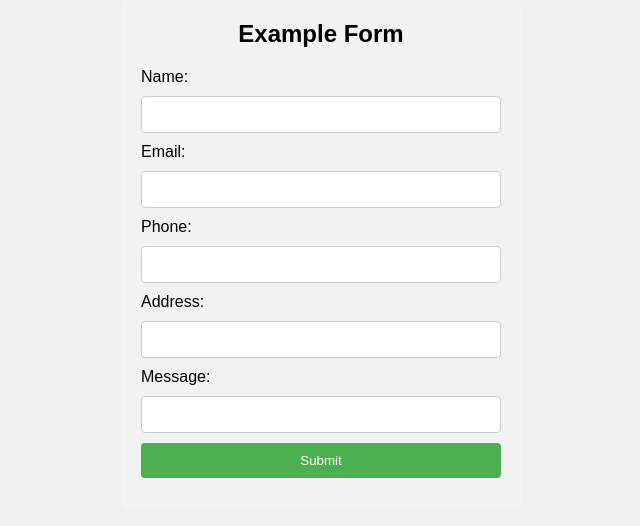
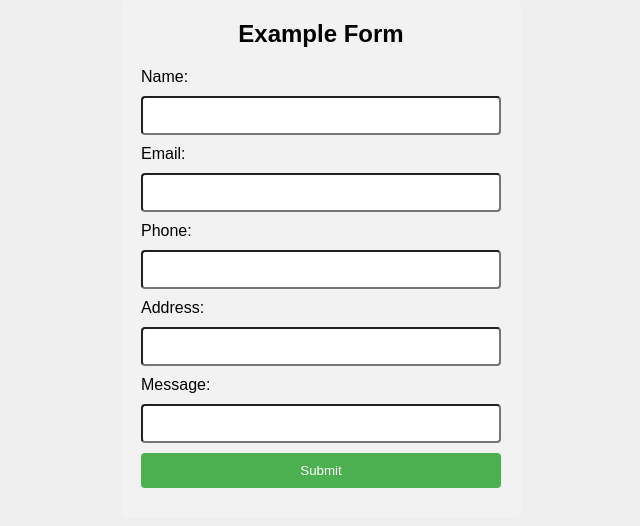
Before and after one commit to ShiyamS/Angular-13, an Angular app: page /Home in a window 1280 px wide. Shown: the top 526 px of the page, without its empty margins (319-959 px from the left). Built offline with nearby package versions, Linux system fonts and the light colour scheme.

Commit message:
Form - Template Validation

```diff
--- a/src/app/app.component.css
+++ b/src/app/app.component.css
@@ -99,7 +99,7 @@ li a:hover {
 .form-container input[type="text"] {
   width: 100%;
   padding: 10px;
-  border: 1px solid #ccc;
+  /* border: 1px solid #ccc; */
   border-radius: 4px;
   box-sizing: border-box;
 }
@@ -117,3 +117,12 @@ li a:hover {
 .form-container input[type="submit"]:hover {
   background-color: #45a049;
 }
+
+input.ng-touched.ng-invalid {
+  /* background-color: red; */
+  border: red 1px solid;
+}
+
+small {
+  color: red;
+}
--- a/src/app/app.component.html
+++ b/src/app/app.component.html
@@ -75,10 +75,16 @@
   <h2>Example Form</h2>
   <form (ngSubmit)="onSubmit(myForm)" #myForm="ngForm">
     <label for="name">Name:</label>
-    <input type="text" id="name" name="name" required ngModel>
+    <input type="text" id="name" name="name" required ngModel #fname="ngModel">
+    <div>
+      <small *ngIf="fname.invalid && fname.touched">Firstname is a required field</small>
+    </div>
 
     <label for="email">Email:</label>
-    <input type="text" id="email" name="email" required ngModel>
+    <input type="text" id="email" name="email" required ngModel #lname="ngModel">
+    <div>
+      <small *ngIf="lname.invalid && lname.touched">Lastname is a required field</small>
+    </div>
 
     <label for="phone">Phone:</label>
     <input type="text" id="phone" name="phone" required ngModel>
@@ -87,8 +93,8 @@
     <input type="text" id="address" name="address" required ngModel>
 
     <label for="message">Message:</label>
-    <input type="text" id="message" name="message" required ngModel>
+    <input type="text" id="message" name="message" ngModel>
 
-    <input type="submit" value="Submit">
+    <input type="submit" value="Submit" [disabled]="!myForm.valid">
   </form>
 </div>
--- a/src/app/app.component.ts
+++ b/src/app/app.component.ts
@@ -142,6 +142,6 @@ export class AppComponent implements OnInit {
   ngOnInit() { }
 
   onSubmit(form: NgForm) {
-    console.log(form.value)
+    console.log(form)
   }
 }
```
